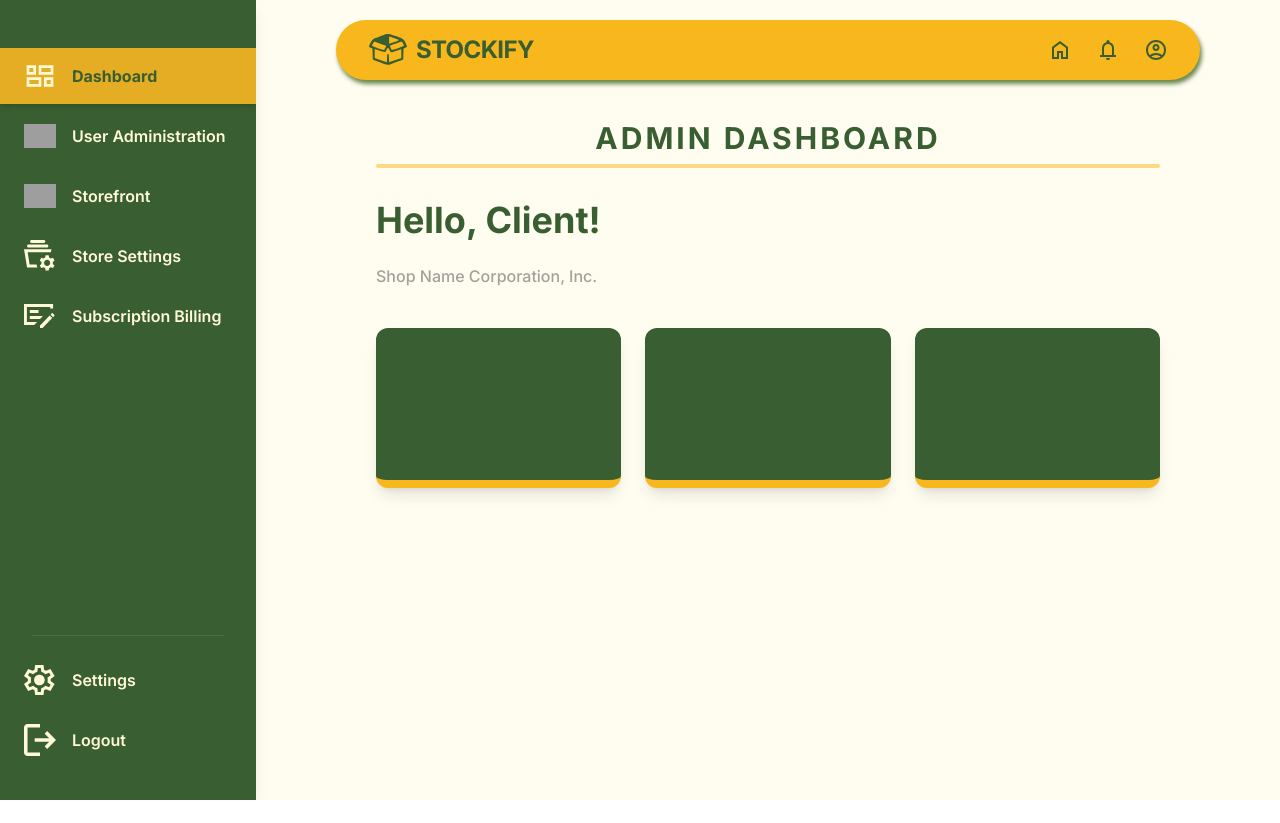
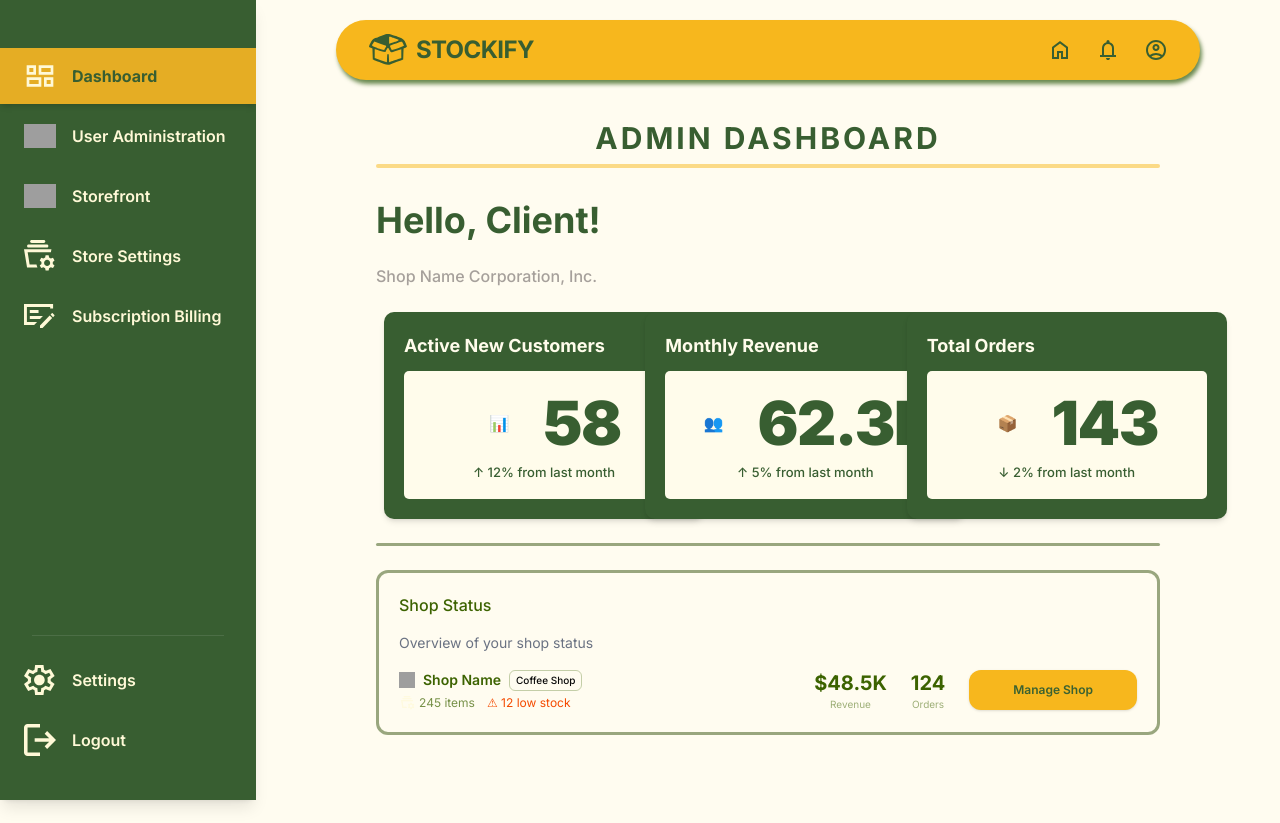
Before and after one commit to Lyduke56/Project-Stockify, a Next.js app in the folder stockify-web/: page /1/administrator/dashboard in a window 1280 px wide. Before the commit the page ends 800 px from the top, so only its background shows below. Built offline with nearby package versions, Linux system fonts and the light colour scheme; no server answers; grey boxes are pictures that could not be loaded.

Commit message:
[Feature][Rosal] - admin dashboard
- added status, to be tweaked

```diff
--- /dev/null
+++ b/stockify-web/components/cards/admin/shop-status.tsx
@@ -0,0 +1,79 @@
+"use client";
+
+import React from "react";
+import StockifyButton from "@/components/buttons/button-get-started"; // adjust import path
+
+interface ShopStatusProps {
+  shopName?: string;
+  clientName?: string;
+  itemCount?: number;
+  lowStockCount?: number;
+  revenue?: string;
+  orders?: number;
+  onManageShop?: () => void;
+}
+
+export default function ShopStatus({
+  shopName = "Coffee Shop",
+  clientName = "Shop Name",
+  itemCount = 245,
+  lowStockCount = 12,
+  revenue = "$48.5K",
+  orders = 124,
+  onManageShop,
+}: ShopStatusProps) {
+  return (
+    <div className="w-full px-5 py-5 rounded-xl border-[3px] border-lime-900/50 flex flex-col gap-4">
+
+      {/* Header */}
+      <p className="text-lime-800 text-base font-medium font-['Inter']">Shop Status</p>
+      <p className="text-gray-500 text-sm font-normal font-['Inter']">Overview of your shop status</p>
+
+      {/* Row */}
+      <div className="flex items-center justify-between">
+
+        {/* LEFT: Shop identity */}
+        <div className="flex flex-col gap-1">
+          <div className="flex items-center gap-2">
+            {/* Shop icon */}
+            <img src="/icon-storefront.svg" alt="shop" className="w-4 h-4" />
+            <span className="text-lime-800 text-sm font-semibold font-['Inter']">{clientName}</span>
+            <span className="px-1.5 py-0.5 rounded-md border border-lime-800/30 text-neutral-950 text-[10px] font-medium font-['Inter']">
+              {shopName}
+            </span>
+          </div>
+          <div className="flex items-center gap-3 pl-0.5">
+            {/* Item count */}
+            <div className="flex items-center gap-1">
+              <img src="/icon-store-settings.svg" alt="items" className="w-3.5 h-3.5 opacity-70" />
+              <span className="text-lime-800/70 text-xs font-['Inter']">{itemCount} items</span>
+            </div>
+            {/* Low stock warning */}
+            <div className="flex items-center gap-1">
+              <span className="text-orange-600 text-xs font-['Inter']">⚠ {lowStockCount} low stock</span>
+            </div>
+          </div>
+        </div>
+
+        {/* RIGHT: Stats + button */}
+        <div className="flex items-center gap-6">
+          <div className="flex flex-col items-center">
+            <span className="text-lime-800 text-xl font-bold font-['Inter']">{revenue}</span>
+            <span className="text-lime-800/50 text-[10px] font-['Inter']">Revenue</span>
+          </div>
+          <div className="flex flex-col items-center">
+            <span className="text-lime-800 text-xl font-bold font-['Inter']">{orders}</span>
+            <span className="text-lime-800/50 text-[10px] font-['Inter']">Orders</span>
+          </div>
+          <StockifyButton
+            label="Manage Shop"
+            onClick={onManageShop}
+            variant="primary"
+            className="!w-auto !h-auto px-6 py-1.5 !text-xs !rounded-xl !shadow-sm"
+          />
+        </div>
+
+      </div>
+    </div>
+  );
+}
--- a/stockify-web/components/sections/admin/dashboard-home.tsx
+++ b/stockify-web/components/sections/admin/dashboard-home.tsx
@@ -1,3 +1,8 @@
+import React from 'react';
+
+import StatCard from "@/components/cards/stat-cards";
+import ShopStatus from "@/components/cards/admin/shop-status";
+
 export default function DashboardHome() {
   return (
     <>
@@ -14,11 +19,47 @@ export default function DashboardHome() {
         </h2>
         <p className="text-stone-400 font-medium">Shop Name Corporation, Inc.</p>
 
-        <div className="grid grid-cols-1 md:grid-cols-3 gap-6 mt-4">
-          <div className="h-40 bg-[#385E31] rounded-xl shadow-lg border-b-8 border-[#F7B71D]" />
-          <div className="h-40 bg-[#385E31] rounded-xl shadow-lg border-b-8 border-[#F7B71D]" />
-          <div className="h-40 bg-[#385E31] rounded-xl shadow-lg border-b-8 border-[#F7B71D]" />
+        <div className="flex justify-center">
+          <div className="justify-center align-center grid grid-cols-1 md:grid-cols-3 gap-4 max-w-3xl">
+          <StatCard
+           title="Active New Customers"
+           value="58"
+           trendText="↑ 12% from last month"
+           svgName="SalesIcon"
+           icon="📊"
+           className = ""
+          />
+          <StatCard
+           title="Monthly Revenue"
+           value="62.3k"
+           trendText="↑ 5% from last month"
+           svgName="CustomersIcon"
+           icon="👥"
+           className = ""
+          />
+          <StatCard
+           title="Total Orders"
+           value="143"
+           trendText="↓ 2% from last month"
+           svgName="ProductsIcon"
+           icon="📦"
+           className = ""
+          />
+          </div>
         </div>
+
+        <div className="w-full h-[3px] bg-lime-900/50 rounded-full" />
+
+        <ShopStatus
+          shopName="Coffee Shop"
+          clientName="Shop Name"
+          itemCount={245}
+          lowStockCount={12}
+          revenue="$48.5K"
+          orders={124}
+          onManageShop={() => console.log("manage shop clicked")}
+        />
+
       </div>
     </>
   );
```
